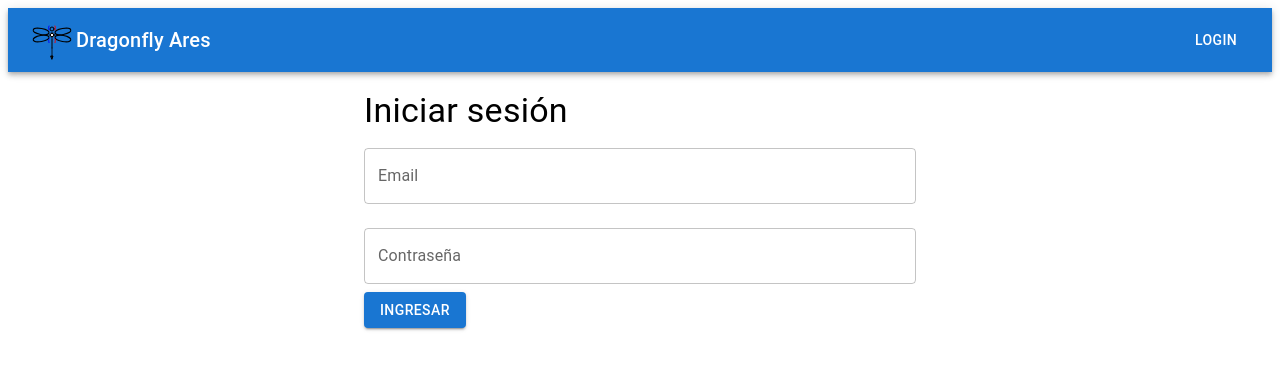
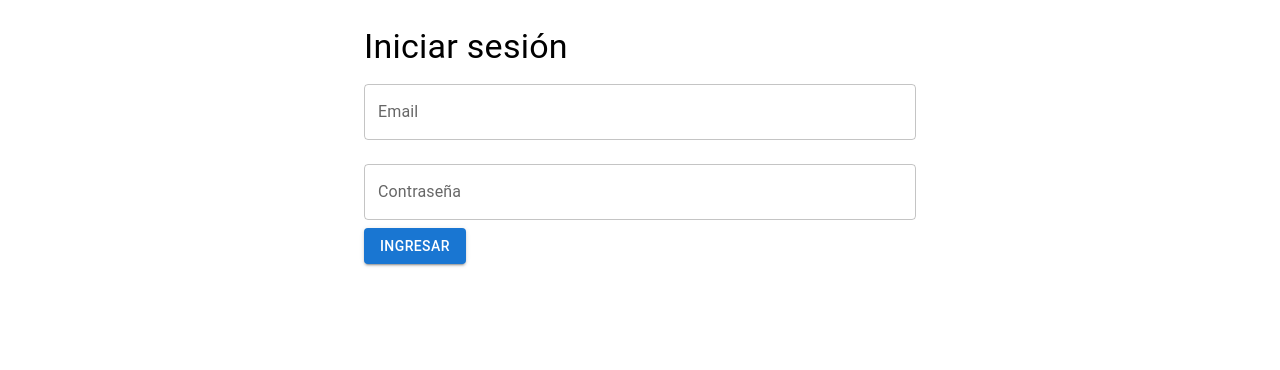
Before and after one commit to maugus19/dragonfly, a React (Vite) app: page /login in a window 1280 px wide. Shown: the top 370 px of the page. Built offline with nearby package versions, Linux system fonts and the light colour scheme; no server answers.

Commit message:
remove navbar

```diff
--- a/src/App.jsx
+++ b/src/App.jsx
@@ -4,7 +4,7 @@ import Home from "./pages/Home";
 import Reports from "./pages/Reports";
 import Income from "./pages/Income";
 import Login from "./pages/Login";
-import {NavBar} from "./components/NavBar.jsx";
+//import {NavBar} from "./components/NavBar.jsx";
 import useAuthStore from "./context/authStore";
 import useFinanceStore from "./context/FinanceStore";
 
@@ -30,7 +30,6 @@ function App() {
   }, [user]);
   return (
     <>
-      <NavBar />
       <br />
       <Routes>
         <Route path="/login" element={<Login />} />
```
